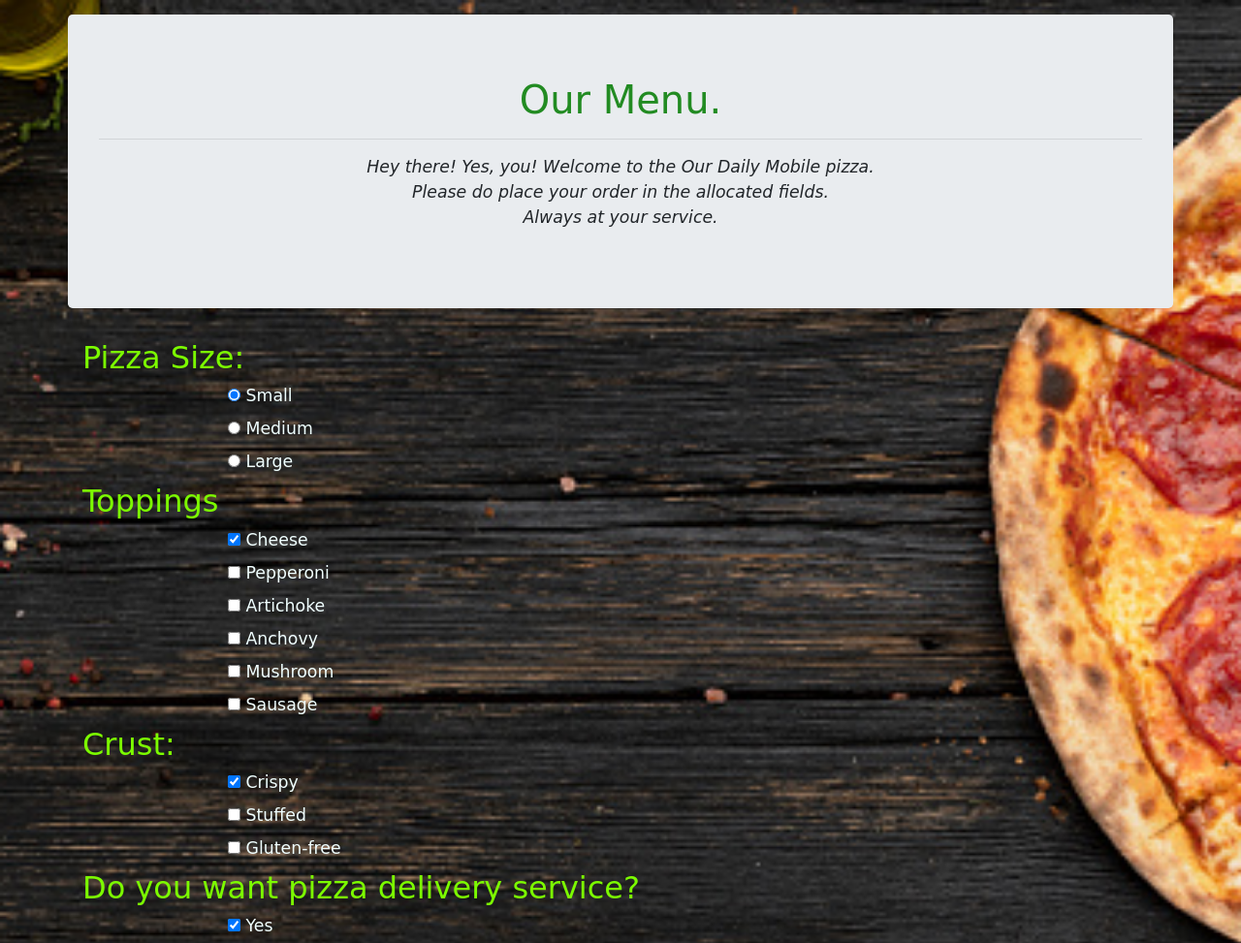
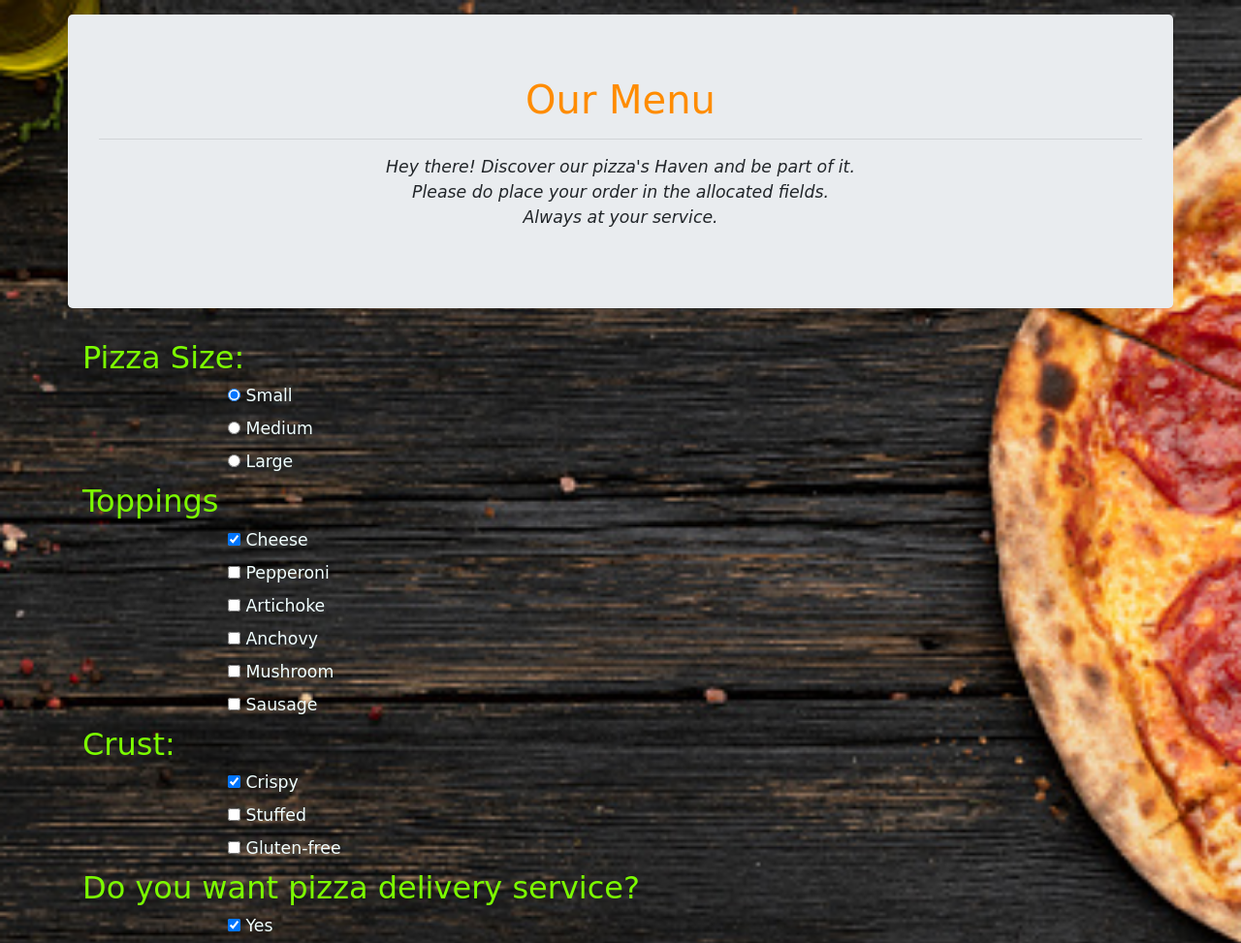
Before and after one commit to MureithiIvy/yum-pizza, a plain HTML site: page webpage.html in a window 1280 px wide. Shown: the top 973 px of the page at 97% size. Drawn offline with Linux system fonts and the light colour scheme.

Commit message:
make changes made to this file

```diff
--- a/webpage.html
+++ b/webpage.html
@@ -12,8 +12,8 @@
     <div class="container">
       <div class="row">
         <div class="col-12 jumbotron">
-          <h1 style="color: forestgreen"align="center">Our Menu.</h1><hr>
-          <p align="center"><i>Hey there! Yes, you! Welcome to the Our Daily Mobile pizza. <br>
+          <h1 style="color:darkorange"align="center">Our Menu</h1><hr>
+          <p align="center"><i>Hey there! Discover our pizza's Haven and be part of it. <br>
              Please do place your  order in the allocated fields. <br>Always  at your service.</i>
           </p>
         </div>
```
